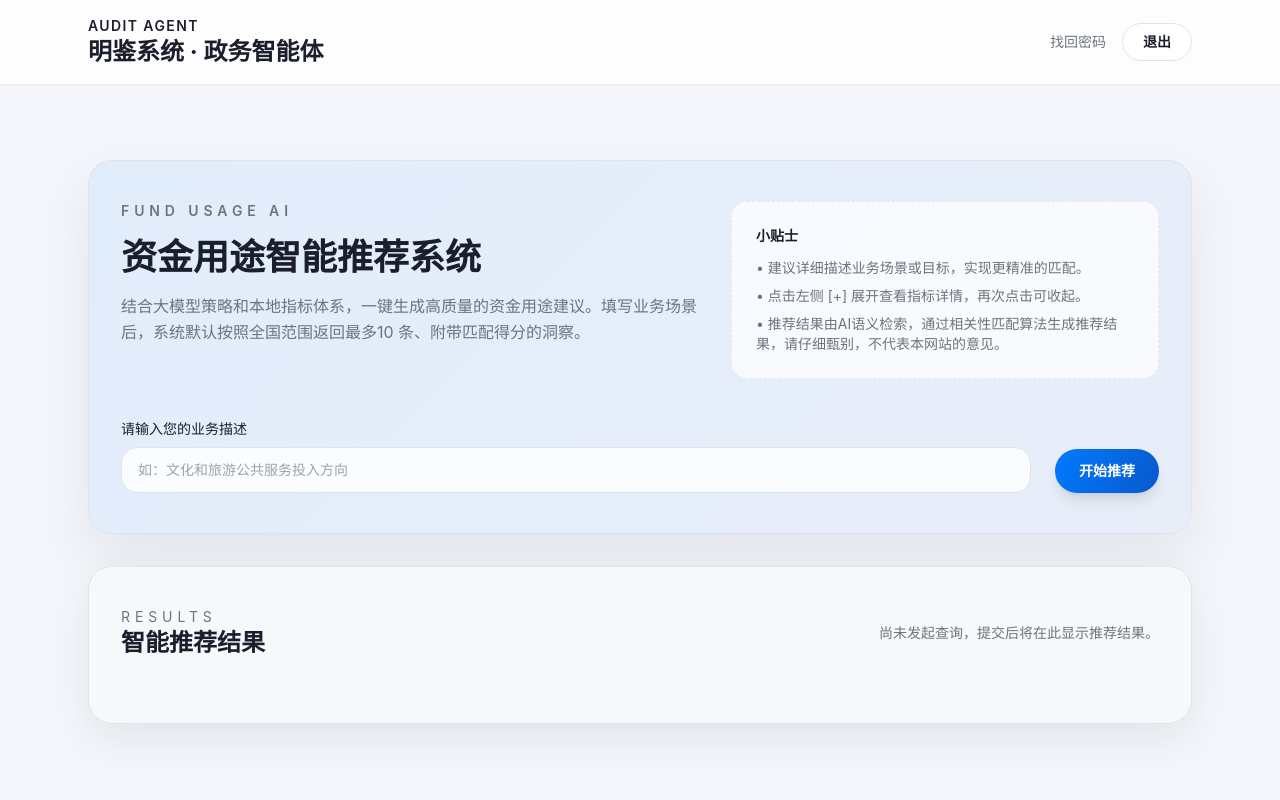
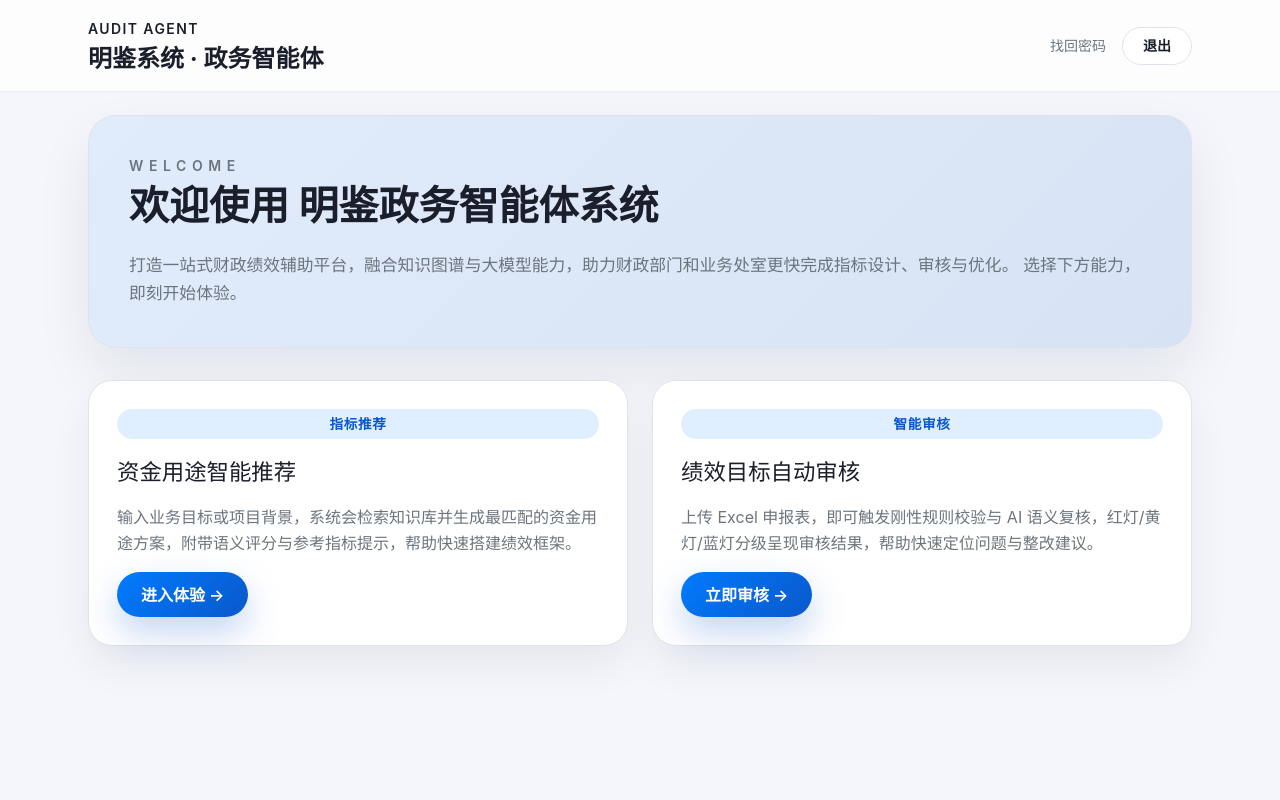
Before and after one commit to ericliu1002000/audit_agent, a Django app: page / in a window 1280 px wide. Run offline with Django 5.2, Linux system fonts and the light colour scheme; the visitor is signed in with stand-in values (Sample User, id 1); parts of the project's set-up code (start-up, migrations or seed data) failed here and were passed over.

Commit message:
调整layout 间距, 同时新增首页

```diff
--- a/audit_agent/urls.py
+++ b/audit_agent/urls.py
@@ -17,11 +17,11 @@ Including another URLconf
 from django.contrib import admin
 from django.urls import include, path
 
-from indicators.views import FundUsageRecommendationPage
+from user.views import HomeLandingPage
 
 urlpatterns = [
     path("admin/", admin.site.urls),
-    path("", FundUsageRecommendationPage.as_view(), name="home"),
+    path("", HomeLandingPage.as_view(), name="home"),
     path("", include("user.urls")),
     path("regions/", include("regions.urls")),
     path("indicators/", include("indicators.urls")),
--- a/static/css/app.css
+++ b/static/css/app.css
@@ -814,6 +755,10 @@ body {
 
 .flex {
   display: flex;
+}
+
+.inline-flex {
+  display: inline-flex;
 }
 
 .table {
@@ -860,16 +805,16 @@ body {
   transform: translate(var(--tw-translate-x), var(--tw-translate-y)) rotate(var(--tw-rotate)) skewX(var(--tw-skew-x)) skewY(var(--tw-skew-y)) scaleX(var(--tw-scale-x)) scaleY(var(--tw-scale-y));
 }
 
-.grid-cols-3 {
-  grid-template-columns: repeat(3, minmax(0, 1fr));
-}
-
 .flex-col {
   flex-direction: column;
 }
 
 .flex-wrap {
   flex-wrap: wrap;
+}
+
+.items-start {
+  align-items: flex-start;
 }
 
 .items-center {
@@ -904,8 +853,8 @@ body {
   gap: 1.5rem;
 }
 
-.gap-3 {
-  gap: 0.75rem;
+.gap-1 {
+  gap: 0.25rem;
 }
 
 .space-y-2 > :not([hidden]) ~ :not([hidden]) {
@@ -1030,14 +968,18 @@ body {
   padding-bottom: 1rem;
 }
 
+.py-6 {
+  padding-top: 1.5rem;
+  padding-bottom: 1.5rem;
+}
+
 .py-8 {
   padding-top: 2rem;
   padding-bottom: 2rem;
 }
 
-.py-6 {
+.pt-6 {
   padding-top: 1.5rem;
-  padding-bottom: 1.5rem;
 }
 
 .text-center {
@@ -1132,8 +1074,12 @@ body {
   letter-spacing: 0.1em;
 }
 
-.tracking-\[0\.25em\] {
-  letter-spacing: 0.25em;
+.tracking-\[0\.4em\] {
+  letter-spacing: 0.4em;
+}
+
+.no-underline {
+  text-decoration-line: none;
 }
 
 .opacity-80 {
--- /dev/null
+++ b/user/templates/user/home.html
@@ -0,0 +1,145 @@
+{% extends 'user/layout.html' %}
+
+{% block title %}明鉴政务智能体{% endblock %}
+
+{% block content %}
+<style>
+  .home-shell {
+    display: flex;
+    flex-direction: column;
+    gap: 2rem;
+  }
+
+  .home-hero {
+    border-radius: 1.75rem;
+    padding: 2.5rem;
+    background: linear-gradient(135deg, rgba(0, 123, 255, 0.08), rgba(10, 88, 202, 0.12));
+    border: 1px solid rgba(222, 226, 230, 0.8);
+    box-shadow: 0 25px 55px rgba(15, 23, 42, 0.08);
+  }
+
+  .home-hero h2 {
+    margin: 0;
+    font-size: 2.5rem;
+  }
+
+  .home-hero p {
+    margin: 0;
+  }
+
+  .home-hero .intro {
+    margin-top: 1rem;
+    font-size: 1.05rem;
+    color: var(--color-text-secondary);
+    line-height: 1.65;
+  }
+
+  .feature-grid {
+    display: grid;
+    grid-template-columns: repeat(auto-fit, minmax(280px, 1fr));
+    gap: 1.5rem;
+  }
+
+  .feature-card {
+    border-radius: 1.5rem;
+    padding: 1.75rem;
+    background: #fff;
+    border: 1px solid var(--color-border);
+    box-shadow: 0 20px 40px rgba(15, 23, 42, 0.06);
+    display: flex;
+    flex-direction: column;
+    gap: 1rem;
+  }
+
+  .feature-tag {
+    display: inline-flex;
+    align-items: center;
+    justify-content: center;
+    padding: 0.3rem 0.85rem;
+    border-radius: 999px;
+    font-size: 0.85rem;
+    font-weight: 600;
+    color: var(--color-primary-darker);
+    background: rgba(0, 123, 255, 0.12);
+    letter-spacing: 0.05em;
+  }
+
+  .feature-card h3 {
+    margin: 0;
+    font-size: 1.4rem;
+    color: var(--color-text-primary);
+  }
+
+  .feature-card p {
+    margin: 0;
+    color: var(--color-text-secondary);
+    line-height: 1.6;
+  }
+
+  .feature-card .cta {
+    align-self: flex-start;
+    margin-top: auto;
+    display: inline-flex;
+    align-items: center;
+    justify-content: center;
+    gap: 0.4rem;
+    border-radius: 999px;
+    padding: 0.65rem 1.5rem;
+    font-weight: 600;
+    color: #fff;
+    background: linear-gradient(135deg, var(--color-primary), var(--color-primary-darker));
+    box-shadow: 0 15px 35px rgba(10, 88, 202, 0.25);
+    text-decoration: none;
+  }
+
+  @media (max-width: 768px) {
+    .home-hero {
+      border-radius: 1.25rem;
+      padding: 1.75rem;
+    }
+
+    .home-hero h2 {
+      font-size: 2rem;
+    }
+
+    .feature-card {
+      border-radius: 1.25rem;
+    }
+  }
+</style>
+
+<section class="home-shell">
+  <header class="home-hero">
+    <p class="text-sm font-semibold uppercase tracking-[0.4em] text-secondary">Welcome</p>
+    <h2 class="text-primary font-bold">欢迎使用 明鉴政务智能体系统</h2>
+    <p class="intro">
+      打造一站式财政绩效辅助平台，融合知识图谱与大模型能力，助力财政部门和业务处室更快完成指标设计、审核与优化。
+      选择下方能力，即刻开始体验。
+    </p>
+  </header>
+
+  <div class="feature-grid">
+    <article class="feature-card">
+      <span class="feature-tag">指标推荐</span>
+      <h3>资金用途智能推荐</h3>
+      <p>
+        输入业务目标或项目背景，系统会检索知识库并生成最匹配的资金用途方案，附带语义评分与参考指标提示，帮助快速搭建绩效框架。
+      </p>
+      <a class="cta" href="{% url 'indicators:fund_usage_recommendation_page' %}">
+        进入体验 →
+      </a>
+    </article>
+
+    <article class="feature-card">
+      <span class="feature-tag">智能审核</span>
+      <h3>绩效目标自动审核</h3>
+      <p>
+        上传 Excel 申报表，即可触发刚性规则校验与 AI 语义复核，红灯/黄灯/蓝灯分级呈现审核结果，帮助快速定位问题与整改建议。
+      </p>
+      <a class="cta" href="{% url 'indicators:audit_indicator_page' %}">
+        立即审核 →
+      </a>
+    </article>
+  </div>
+</section>
+{% endblock %}
--- a/user/templates/user/layout.html
+++ b/user/templates/user/layout.html
@@ -12,8 +12,14 @@
       <header class="shadow-sm bg-white/80 backdrop-blur">
         <div class="mx-auto flex w-full max-w-6xl items-center justify-between px-6 py-4">
           <div>
-            <p class="text-sm font-semibold text-primary uppercase tracking-widest">Audit Agent</p>
-            <h1 class="text-2xl font-bold text-primary">明鉴系统 · 政务智能体</h1>
+            <a
+              href="{% url 'home' %}"
+              class="inline-flex flex-col gap-1 text-primary focus:outline-none"
+              style="text-decoration: none;"
+            >
+              <p class="text-sm font-semibold text-primary uppercase tracking-widest">Audit Agent</p>
+              <h1 class="text-2xl font-bold text-primary">明鉴系统 · 政务智能体</h1>
+            </a>
           </div>
           <div class="flex items-center gap-4">
             {% if request.user.is_authenticated %}
@@ -30,7 +36,7 @@
         </div>
       </header>
 
-      <main class="mx-auto flex w-full max-w-6xl flex-1 items-center justify-center px-6 py-12">
+      <main class="mx-auto flex w-full max-w-6xl flex-1 items-start justify-center px-6 py-6">
         <div class="w-full">{% block content %}{% endblock %}</div>
       </main>
     </div>
--- a/user/views.py
+++ b/user/views.py
@@ -3,7 +3,7 @@ from django.contrib.auth.mixins import LoginRequiredMixin
 from django.shortcuts import redirect
 from django.urls import reverse_lazy
 from django.views import View
-from django.views.generic import FormView
+from django.views.generic import FormView, TemplateView
 
 from .forms import MingjianAuthenticationForm, MingjianPasswordChangeForm
 from .services import auth_service
@@ -19,7 +19,7 @@ def _style_form(form):
 class LoginView(FormView):
     template_name = 'user/login.html'
     form_class = MingjianAuthenticationForm
-    success_url = reverse_lazy('indicators:fund_usage_recommendation_page')
+    success_url = reverse_lazy('home')
 
     def dispatch(self, request, *args, **kwargs):
         if request.user.is_authenticated:
@@ -91,3 +91,9 @@ class LogoutView(View):
         auth_service.logout_user(request)
         messages.info(request, '您已退出明鉴系统。')
         return redirect('user:login')
+
+
+class HomeLandingPage(LoginRequiredMixin, TemplateView):
+    """登录后的功能封面页，提供各能力入口。"""
+
+    template_name = 'user/home.html'
```
Also changed, not shown: other parts of static/css/app.css (+26 -104 lines), static/tmp/example.html (+122 -74 lines).
